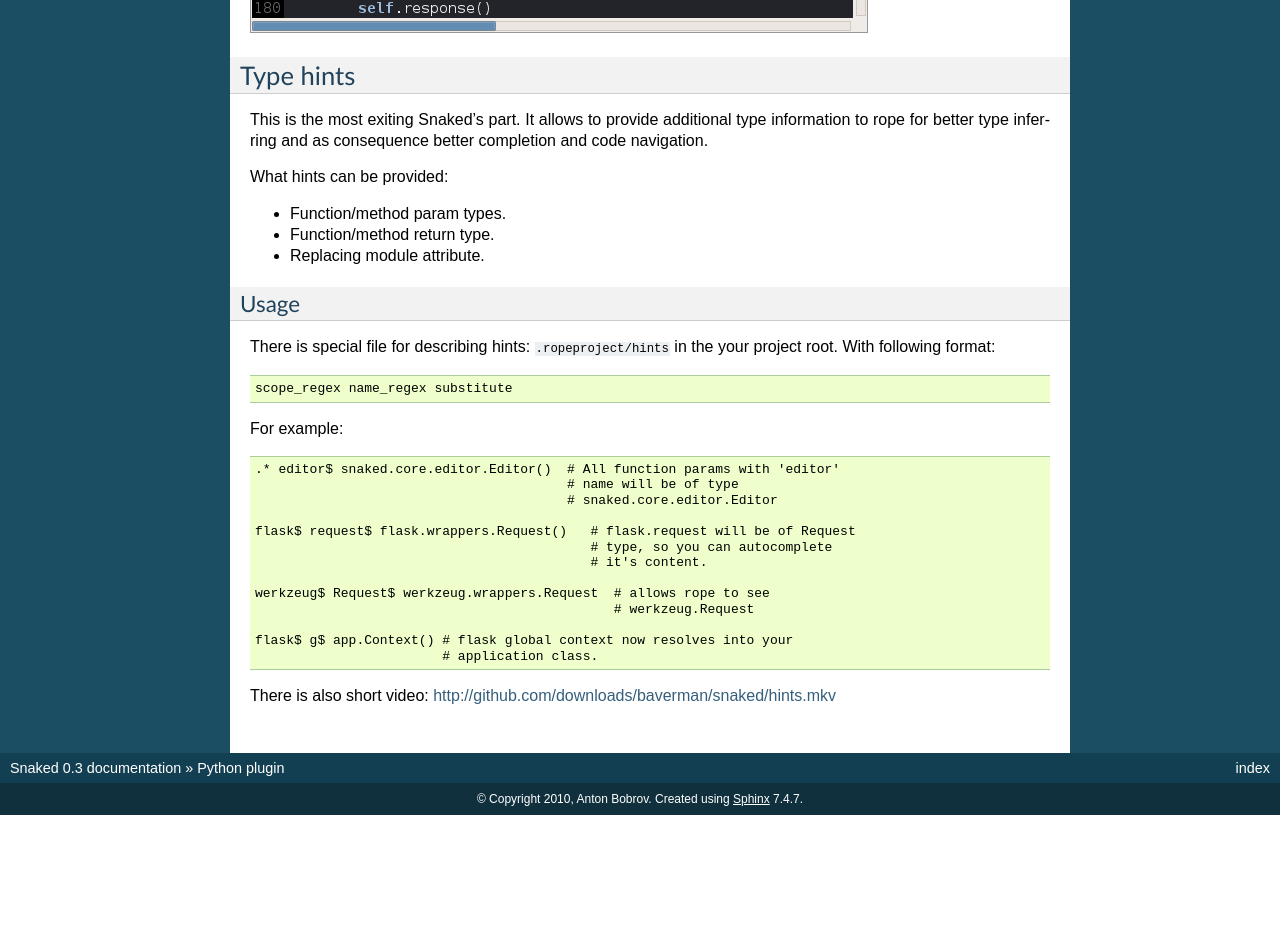
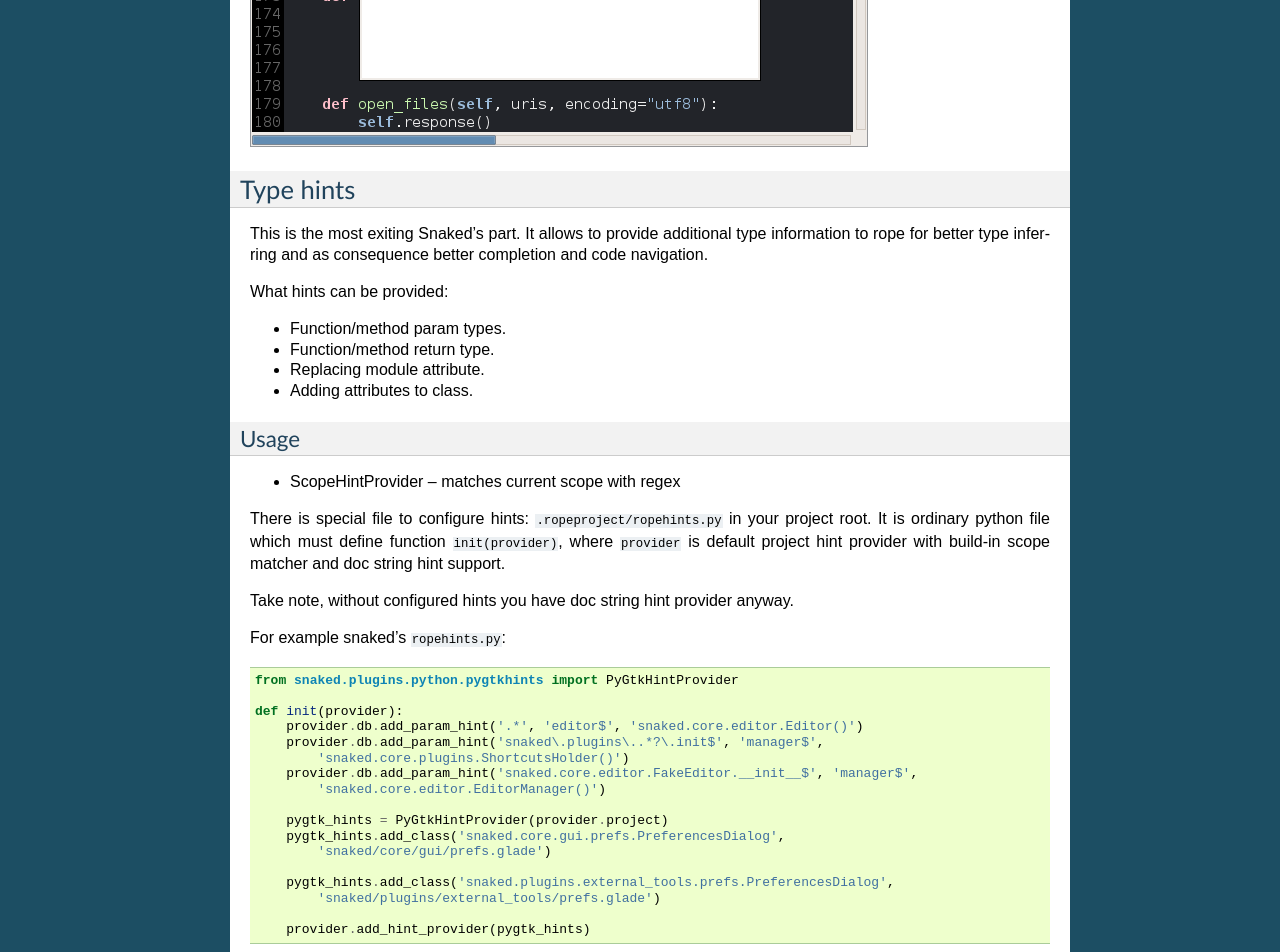
Before and after one commit to baverman/snaked, a Sphinx documentation site: the page built from doc/python.rst, in a window 1280 px wide and 1400 px high, scrolled down 2063 px. Shown: the top 952 px of the window. Built offline with Sphinx 7.4.7, drawn with Linux system fonts in a browser that asks for light colours; before the commit the page ends 2878 px from its top, so only the background shows below that; some of the changed text lies outside the part shown.

Commit message:
some docs for 0.4

```diff
--- a/doc/conf.py
+++ b/doc/conf.py
@@ -25,7 +25,7 @@ import sys, os
 
 # Add any Sphinx extension module names here, as strings. They can be extensions
 # coming with Sphinx (named 'sphinx.ext.*') or your custom ones.
-extensions = []
+extensions = ['sphinx.ext.autodoc']
 
 # Add any paths that contain templates here, relative to this directory.
 templates_path = ['_templates']
@@ -48,9 +48,9 @@ copyright = u'2010, Anton Bobrov'
 # built documents.
 #
 # The short X.Y version.
-version = '0.3'
+version = '0.4'
 # The full version, including alpha/beta/rc tags.
-release = '0.3'
+release = '0.4'
 
 # The language for content autogenerated by Sphinx. Refer to documentation
 # for a list of supported languages.
--- a/doc/index.rst
+++ b/doc/index.rst
@@ -57,6 +57,7 @@ Content
    install
    start
    plugins
+   python
    contacts
 
 .. _snaked: http://github.com/baverman/snaked
--- a/doc/python.rst
+++ b/doc/python.rst
@@ -1,7 +1,16 @@
 Python plugin
 =============
 
-This plugin requires `rope <http://rope.sourceforge.net/>`_ for it's work.
+Strictly for the sake of this plugin I started Snaked's development. It requires
+`rope <http://rope.sourceforge.net/>`_ for it's work.
+
+Pretty editor title formating
+-----------------------------
+
+Package modules are presented like `package.module` or `package` instead
+`module.py` or `__init__.py`. Very useful extension to distinguish similar file
+names. Must have for every Pytonier.
+
 
 .. _python-goto-definition:
 
@@ -19,8 +28,7 @@ handles symbols in quotes and comments. Like::
       pass
 
 To see ``param`` class you need to place cursor on ``SomeClass`` and hit ``F3``.
-Or if rope can infer ``param`` type you can place cursor there and hit
-``F3``.
+Or if rope can infer ``param`` type you can place cursor there and hit ``F3``.
 
 
 .. _python-autocomplete:
@@ -55,8 +63,8 @@ Type hints
 ----------
 
 This is the most exiting Snaked's part. It allows to provide additional type
-information to rope for better type inferring and as consequence better completion
-and code navigation.
+information to rope for better type inferring and as consequence better
+completion and code navigation.
 
 What hints can be provided:
 
@@ -66,30 +74,50 @@ What hints can be provided:
 
 * Replacing module attribute.
 
+* Adding attributes to class.
+
 
 Usage
 *****
 
-There is special file for describing hints: ``.ropeproject/hints`` in the your
-project root. With following format::
+* ScopeHintProvider -- matches current scope with regex
 
-   scope_regex name_regex substitute
+There is special file to configure hints: ``.ropeproject/ropehints.py`` in your
+project root. It is ordinary python file which must define function
+``init(provider)``, where ``provider`` is default project hint provider with
+build-in scope matcher and doc string hint support.
 
-For example::
+Take note, without configured hints you have doc string hint provider anyway.
 
-   .* editor$ snaked.core.editor.Editor()  # All function params with 'editor'
-                                           # name will be of type
-                                           # snaked.core.editor.Editor
+For example snaked's ``ropehints.py``::
 
-   flask$ request$ flask.wrappers.Request()   # flask.request will be of Request
-                                              # type, so you can autocomplete
-                                              # it's content.
+   from snaked.plugins.python.pygtkhints import PyGtkHintProvider
 
-   werkzeug$ Request$ werkzeug.wrappers.Request  # allows rope to see
-                                                 # werkzeug.Request
+   def init(provider):
+       provider.db.add_param_hint('.*', 'editor$', 'snaked.core.editor.Editor()')
+       provider.db.add_param_hint('snaked\.plugins\..*?\.init$', 'manager$',
+           'snaked.core.plugins.ShortcutsHolder()')
+       provider.db.add_param_hint('snaked.core.editor.FakeEditor.__init__$', 'manager$',
+           'snaked.core.editor.EditorManager()')
 
-   flask$ g$ app.Context() # flask global context now resolves into your
-                           # application class.
+       pygtk_hints = PyGtkHintProvider(provider.project)
+       pygtk_hints.add_class('snaked.core.gui.prefs.PreferencesDialog',
+           'snaked/core/gui/prefs.glade')
 
+       pygtk_hints.add_class('snaked.plugins.external_tools.prefs.PreferencesDialog',
+           'snaked/plugins/external_tools/prefs.glade')
 
-There is also short video: http://github.com/downloads/baverman/snaked/hints.mkv
+       provider.add_hint_provider(pygtk_hints)
+
+Snaked's hint providers
+***********************
+.. module:: snaked.plugins.python.ropehints
+
+.. autoclass:: CompositeHintProvider
+   :members:
+
+.. autoclass:: ScopeHintProvider
+   :members:
+
+.. autoclass:: ScopeMatcher
+   :members:
--- a/setup.py
+++ b/setup.py
@@ -2,7 +2,7 @@ from setuptools import setup, find_packages
 
 setup(
     name     = 'snaked',
-    version  = '0.3.7',
+    version  = '0.4',
     author   = 'Anton Bobrov',
     author_email = 'bobrov@vl.ru',
     description = 'Very light and minimalist editor inspired by Scribes',
```
Also changed, not shown: doc/plugins.rst (+61 -65 lines), doc/start.rst (+52 -7 lines), doc/images/create-new-file.png (added), doc/images/external-tools.png (added), doc/images/search.png (added), 4 other files.
